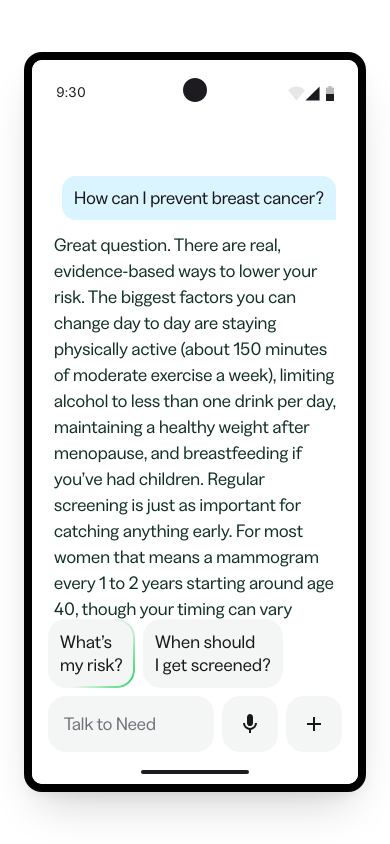
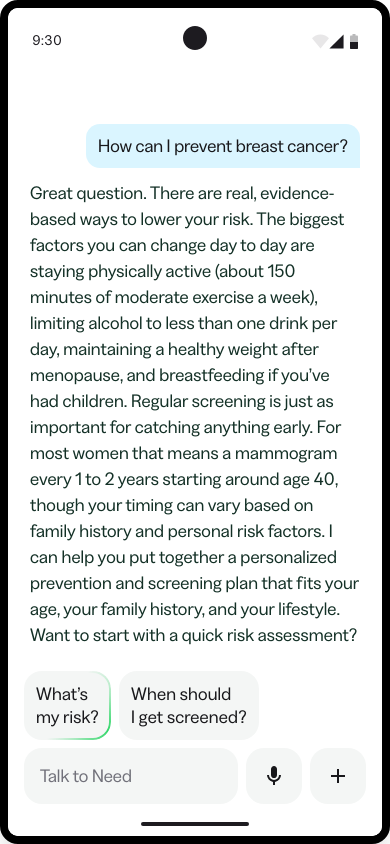
Before and after one commit to glimesong/need-prototype, a Next.js app: page / in a window 390 px wide. Built offline with nearby package versions, Linux system fonts and the light colour scheme; grey boxes are pictures that could not be loaded; a web font is replaced by a local one.

Commit message:
Drop .stage padding — phone fills the iframe, matching Hero sizing in the deck
Co-Authored-By: Claude Opus 4.7 (1M context) <noreply@anthropic.com>

```diff
--- a/app/page.module.css
+++ b/app/page.module.css
@@ -4,6 +4,6 @@
   display: flex;
   align-items: center;
   justify-content: center;
-  padding: 24px;
+  padding: 0;
   background: var(--n-bg);
 }
```
